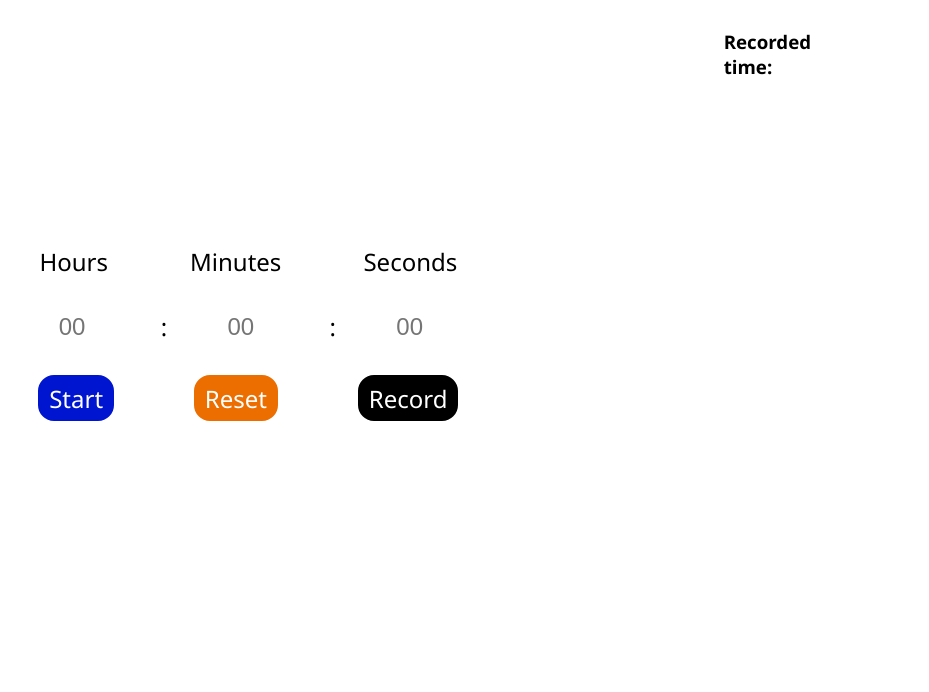
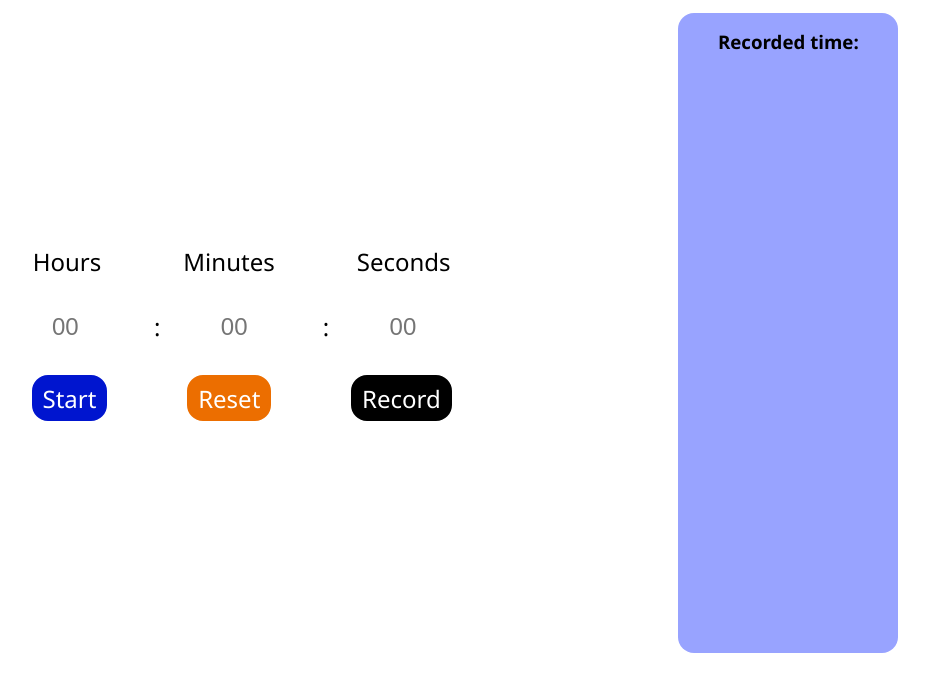
Before and after one commit to MaiNehaHu/CountdownTimer, a plain HTML site: page index.html in a window 1280 px wide. Shown: the part 62-754 px from the top of the page, without its empty margins (195-1124 px from the left). Drawn offline with Linux system fonts and the light colour scheme.

Commit message:
commit 7: design

```diff
--- a/index.html
+++ b/index.html
@@ -51,8 +51,8 @@
         </div>
 
         <div class="container__buttons">
+          <button class="button pause">Pause</button>
           <button class="button start">Start</button>
-          <button class="button pause">Pause</button>
           <button class="button reset">Reset</button>
           <button class="button record">Record</button>
         </div>
--- a/style.css
+++ b/style.css
@@ -65,11 +65,13 @@ header {
 
 .recordedTimes {
   height: 100%;
-  width: 200px;
+  width: 220px;
   display: flex;
   flex-direction: column;
   align-items: center;
   justify-content: flex-start;
+  background-color: #98a3ff;
+  border-radius: 1rem;
 }
 
 .recordedTimes__heading,
@@ -148,6 +150,8 @@ header {
     height: 40vh;
     max-height: 40vh;
     max-height: 40dvh;
+    background-color: #fff;
+    border-top:  1px solid;
   }
   .container__labels,
   .container__inputs,
```
